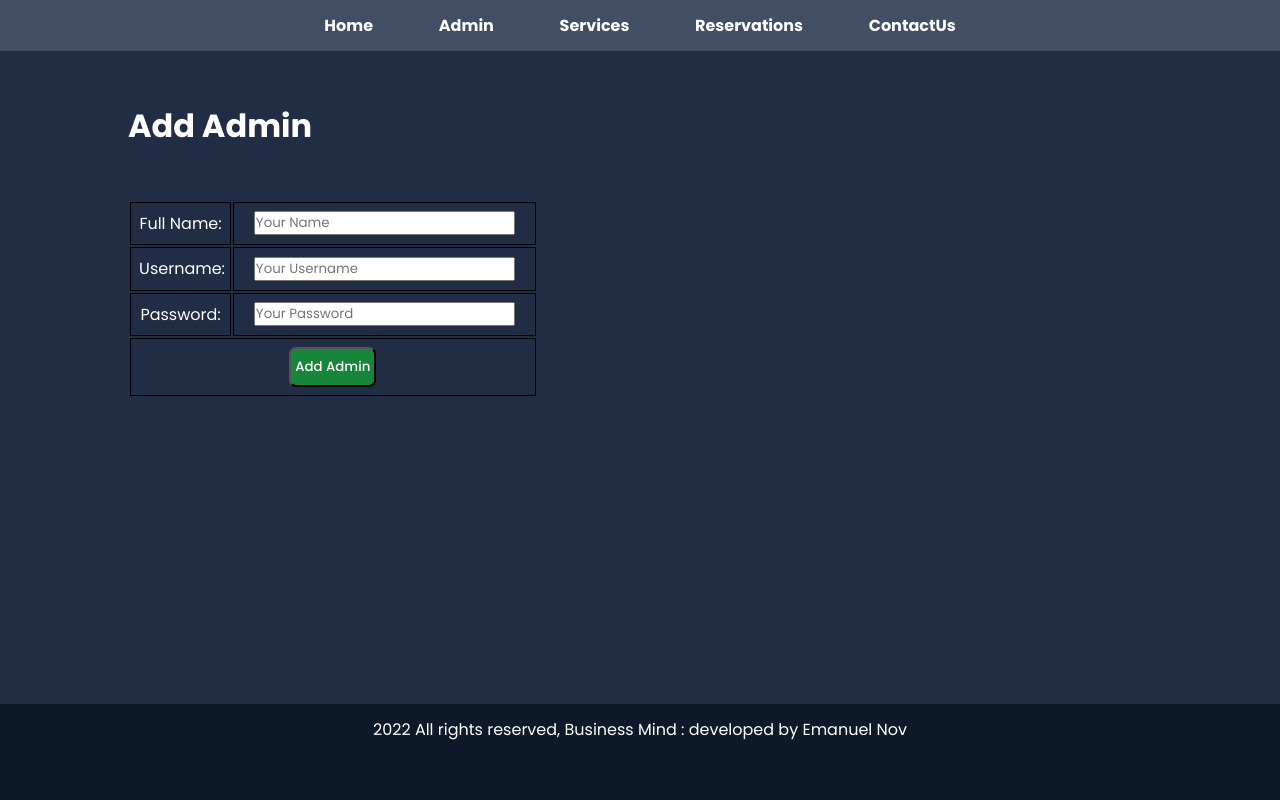
After one commit to en47902/Business-Mind, a PHP site: page /Business-Mind/admin/add-admin.php in a window 1280 px wide. The commit adds this page. Run offline with PHP 8.4, Linux system fonts and the light colour scheme.

Commit message:
Added  a simple dashboard and admin manager page
In this commit, I've started adding the backend part of the project. First came about the process of making the dashboard, a simple menu to access the different pages, and then the admin manager page where I've added the functionality to add, update and delete an admin. Plus the CSS to make it look good :)

```diff
--- /dev/null
+++ b/admin/add-admin.php
@@ -0,0 +1,90 @@
+<?php include('partials/menu.php')?>
+
+<div class="main-content">
+    <div class="wrapper">
+        <h1>Add Admin</h1>
+        <br><br>
+
+        <?php
+            if(isset($_SESSION['add']))     //checking wether the session is set or not
+            {
+                echo $_SESSION['add'];      //display message if yes
+                unset($_SESSION['add']);    //remove session
+            }
+        ?>
+        <form action="" method="POST">
+
+        <table class="tbl-30">
+            <tr>
+                <td>Full Name: </td>
+                <td>
+                    <input type="text" name="full_name" placeholder="Your Name">
+                </td>
+            </tr>
+            <tr>
+                <td>Username: </td>
+                <td>
+                    <input type="text" name="username" placeholder="Your Username">
+                </td>
+            </tr>
+            <tr>
+                <td>Password: </td>
+                <td>
+                    <input type="password" name="password" placeholder="Your Password">
+                </td>
+            </tr>
+            <tr>
+                <td colspan="2">
+                    <input type="submit" name="submit" value="Add Admin" class="btn-2">
+                </td>
+            </tr>
+        </table>
+        </form>
+    </div>
+</div>
+
+<?php include('partials/footer.php')?>
+
+<?php
+    //Process the value from Form and save it in the database
+
+    //check if the button is clicked or not
+    if(isset($_POST['submit']))
+    {
+        //button clicked
+        //1. get the data from form
+
+        $full_name = $_POST['full_name'];
+        $username = $_POST['username'];
+        $password = md5($_POST['password']);
+
+        //2. sql query to save the data into the database
+
+        $sql = "INSERT INTO admin SET
+            full_name ='$full_name',
+            username = '$username',
+            password = '$password'
+        ";
+
+
+        //3. executing query and saving it in the database
+        $res = mysqli_query($conn, $sql) or die(mysqli_error());
+
+        //4.check if the (query is executed) data is inserted or not and display appropriate message
+
+        if($res==TRUE)
+        {
+            //create a session variable to display message
+            $_SESSION['add'] = "<div class ='success'>Admin added successfully</div>";
+            //redirect page to manage admin
+            header("location:".SITEURL.'admin/manage-admin.php');
+        }
+        else
+        {
+            $_SESSION['add'] = "<div class='error'>Failed to Add Admin</div>";
+            //redirect page to add admin
+            header("location:".SITEURL.'admin/add-admin.php');
+        }
+    }
+
+?>
--- /dev/null
+++ b/admin/partials/footer.php
@@ -0,0 +1,10 @@
+
+<!-- footer starts here -->
+    <div class = "footer">
+        <div class="wrapper">
+            <p class="text-center"> 2022 All rights reserved, Business Mind : developed by Emanuel Nov </p>
+        </div>
+    </div>
+<!-- footer ends here -->
+</body>
+</html>
--- /dev/null
+++ b/admin/partials/menu.php
@@ -0,0 +1,24 @@
+<?php include('../config/constants.php') ?>
+
+<html>
+    <head>
+        <title>Business Mind - Home page </title>
+
+        <link rel="stylesheet" href="../css/admin.css">
+        <meta http-equiv="Cache-control" content="no-cache">
+    </head>
+
+    <body>
+        <!-- Menu section starts -->
+        <div class = "menu text-center">
+            <div class="wrapper">
+               <ul>
+               <li><a href="index.php">Home</a></li>
+               <li><a href="manage-admin.php">Admin</a></li>
+               <li><a href="manage-services.php">Services</a></li>
+               <li><a href="manage-reservations.php">Reservations</a></li>
+               <li><a href="#">ContactUs</a></li>
+               </ul>
+            </div>
+        </div>
+        <!-- Menu section ends -->
--- /dev/null
+++ b/config/constants.php
@@ -0,0 +1,17 @@
+<?php
+
+    //start session
+    session_start();
+
+
+    //create constants to store non repeating values
+    define('SITEURL', 'http://localhost:8080/Business-Mind/');
+    define('LOCALHOST', 'localhost');
+    define('DB_USERNAME', 'root');
+    define('DB_PASSWORD', '');
+    define('DB_NAME', 'business-mind');
+
+    //execute query and save data in the database
+    $conn = mysqli_connect(LOCALHOST, DB_USERNAME, DB_PASSWORD) or die(mysqli_error());
+    $db_select = mysqli_select_db($conn, DB_NAME) or die(mysqli_error());
+?>
--- /dev/null
+++ b/css/admin.css
@@ -0,0 +1,141 @@
+@import url('https://fonts.googleapis.com/css?family=Poppins:200,300,400,500,600,700,800,900&display=swap');
+@import url('https://fonts.googleapis.com/css2?family=Lato:wght@300&display=swap');
+/*
+    Author: Emanuel Nov;
+    Theme: Business service website admin;
+    Version: 1.0;
+*/
+
+
+*{
+    margin: 0;
+    padding: 0;
+    font-family: 'Poppins', sans-serif;
+}
+body {
+    min-height: 100vh;
+    display: flex;
+    flex-direction: column;
+    background-color: #202d44;
+}
+
+.wrapper{
+    padding: 1%;
+    width: 80%;
+    margin: 0 auto;
+}
+.text-center{
+    text-align: center;
+}
+.clearfix{
+    float: none;
+    clear: both;
+}
+.tbl-full{
+    width: 100%;
+    border: 2px solid rgb(0, 0, 0);
+}
+.tbl-30{
+    width: 40%;
+}
+table tr th{
+    padding-top: 1%;
+    text-align: center;
+    color: white;
+    padding: 15px;
+    border-right: 2px solid black;
+    border-bottom:2px solid black ;
+}
+table tr td{
+    padding: 2%;
+    color: white;
+    text-align: center;
+    border: 1px solid black;
+}
+
+.btn-1{
+    background-color: #1c85ee;
+    padding: 0.8%;
+    text-decoration: none;
+    color: white;
+    font-weight: 500;
+    margin-left: 6%;
+    border-radius: 7px;
+}
+.btn-1:hover{
+    background-color: rgb(48, 99, 240);
+}
+.btn-2{
+    background-color: #17863a;
+    padding:2% 1%;
+    text-decoration: none;
+    color: white;
+    font-weight: 500;
+    border-radius: 7px;
+}
+.btn-2:hover{
+    background-color: #0b752d;
+}
+.btn-3{
+    background-color: #f83c58;
+    padding:2% 1%;
+    text-decoration: none;
+    color: white;
+    font-weight: 500;
+    border-radius: 7px;
+}
+.btn-3:hover{
+    background-color: #db3a52;
+}
+.success{
+    color: #2bc45b;
+}
+.error{
+   color: #f83c58;
+}
+
+
+/* css for main content */
+
+.main-content{
+    background-color: #202d44;
+    color: white;
+    padding: 3% 0;
+
+}
+
+.col-4{
+    width: 18%;
+    color: black;
+    background-color: white;
+    margin: 1%;
+    padding: 2%;
+    float: left;
+}
+/* css for the menu */
+.menu{
+    background-color: #414e64;
+}
+.menu ul{
+    list-style-type: none;
+}
+.menu ul li{
+    display: inline;
+    padding: 3%;
+}
+.menu ul li a{
+    text-decoration: none;
+    font-weight: bold;
+    color: white;
+}
+.menu ul li a:hover{
+    color: rgb(202, 199, 199);
+}
+
+/* css for the footer */
+.footer{
+    background-color: hsl(217, 51%, 11%);
+    color: white;
+    margin-top: auto;
+    height: 12%;
+}
```
Also changed, not shown: admin/delete-admin.php (added, +29 -0 lines), admin/index.php (added, +36 -0 lines), admin/manage-admin.php (added, +86 -0 lines), admin/manage-reservations.php (added, +51 -0 lines), admin/manage-services.php (added, +53 -0 lines), admin/update-admin.php (added, +98 -0 lines), css/style.css (+9 -11 lines), login.html (+12 -0 lines).
